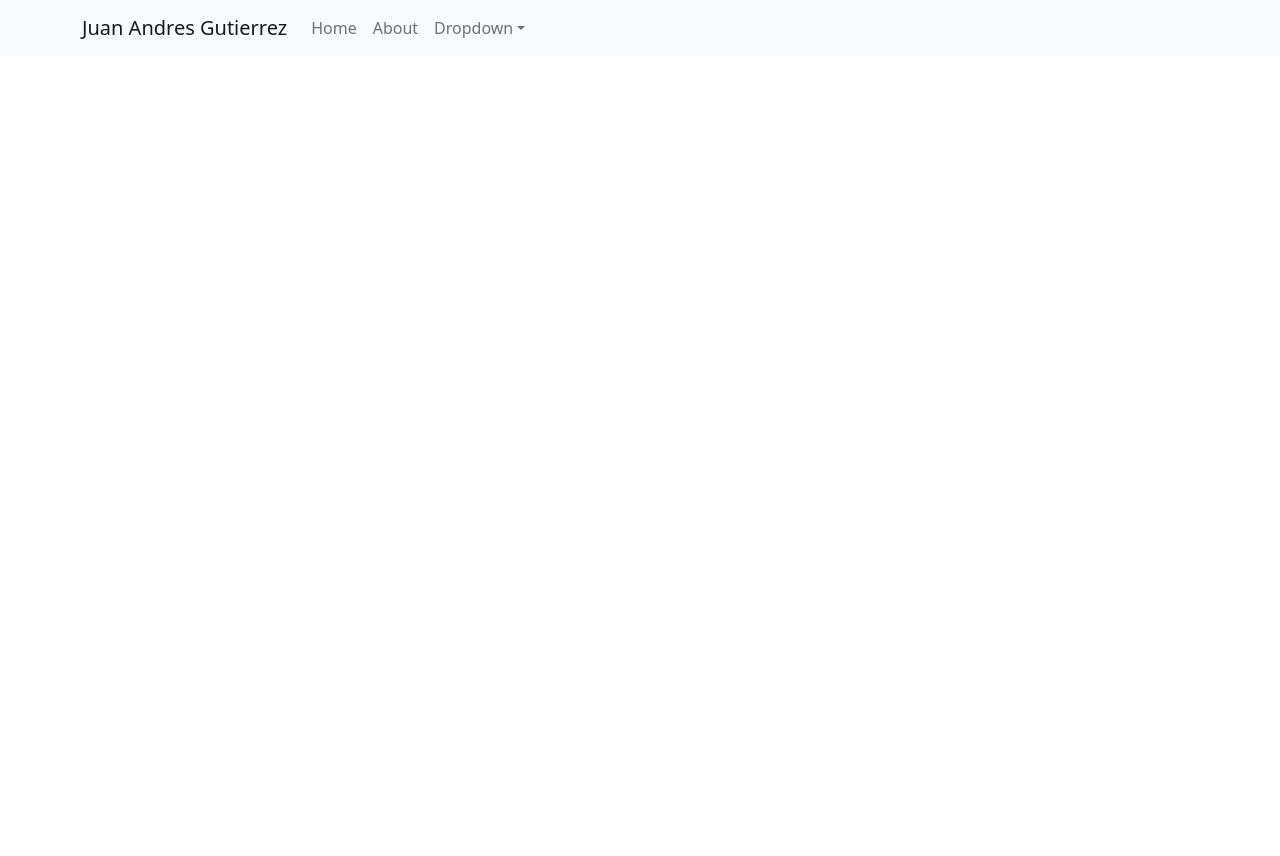
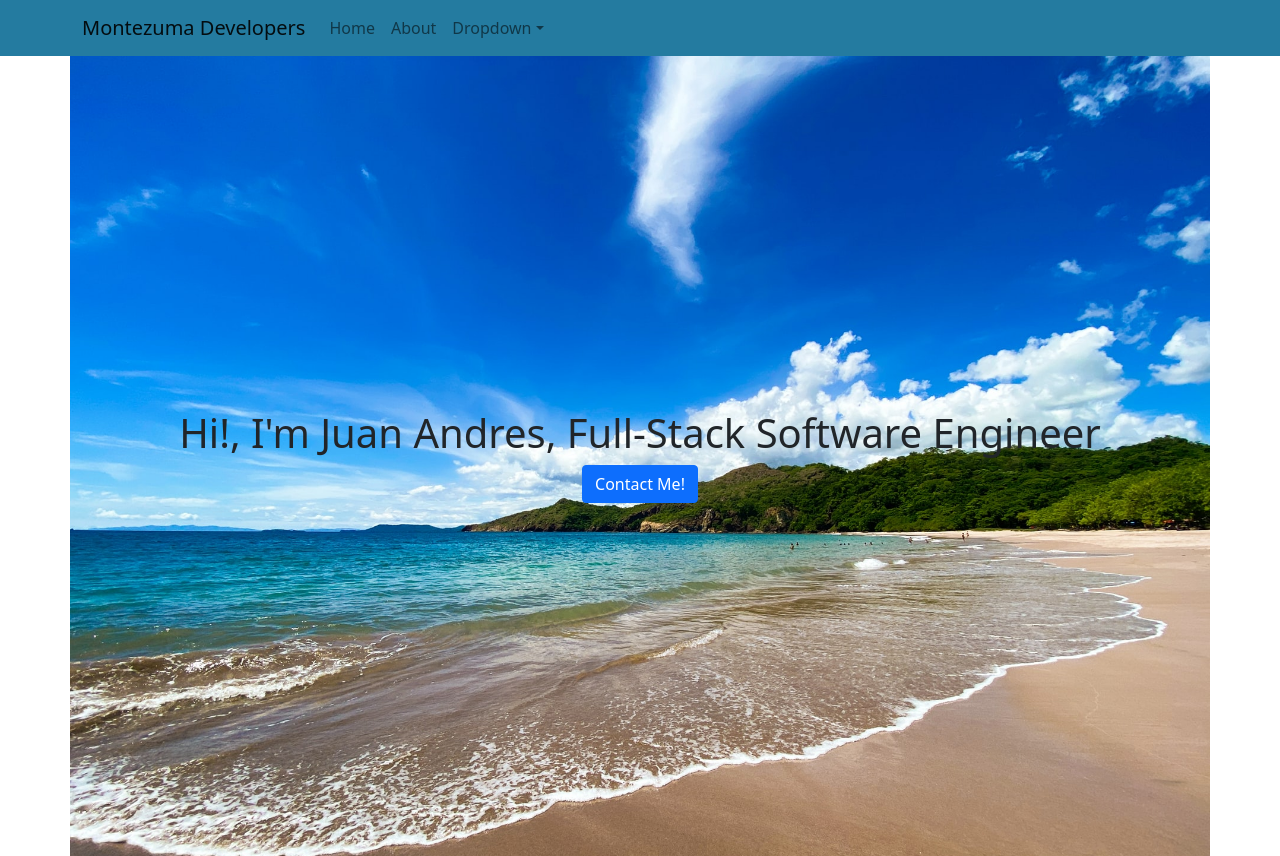
Before and after one commit to JAndrzGutierrez/personal-portfolio, a React (Create React App) app: page / in a window 1280 px wide. Before the commit the page ends 800 px from the top, so only its background shows below. Built offline with nearby package versions, Linux system fonts and the light colour scheme.

Commit message:
Added Landing Page

```diff
--- a/src/App.css
+++ b/src/App.css
@@ -1,4 +1,9 @@
 .App {
+  --cg-blue: #247ba0ff;
+  --minion-yellow: #f4e04dff;
+  --orange-soda: #f06449ff;
+  --raisin-black: #262322ff;
+  --lavender-web: #dadff7ff;
   text-align: center;
 }
 
--- a/src/App.js
+++ b/src/App.js
@@ -1,10 +1,19 @@
 import Header from "./Components/Header/Header";
+import LandingPage from "./Components/Landing-Page/LandingPage";
+import { Routes, Route, Link } from "react-router-dom";
+
 import "./App.css";
+
 
 function App() {
   return (
     <div className="App">
       <Header />
+      <Routes>
+        <Route path="/" element={<LandingPage/>}></Route>
+        <Route></Route>
+        <Route></Route>
+      </Routes>
     </div>
   );
 }
--- /dev/null
+++ b/src/Components/Header/Header.css
@@ -0,0 +1,3 @@
+.Navbar {
+    background-color: var(--cg-blue);
+}
--- a/src/Components/Header/Header.js
+++ b/src/Components/Header/Header.js
@@ -2,17 +2,17 @@ import Container from "react-bootstrap/Container";
 import Navbar from "react-bootstrap/Navbar";
 import Nav from "react-bootstrap/Nav";
 import NavDropdown from "react-bootstrap/NavDropdown";
-
+import './Header.css'
 const Header = () => {
   return (
-    <Navbar bg="light" expand="lg">
+    <Navbar className="Navbar">
       <Container>
-        <Navbar.Brand href="#home">Juan Andres Gutierrez</Navbar.Brand>
+        <Navbar.Brand href="#home">Montezuma Developers</Navbar.Brand>
         <Navbar.Toggle aria-controls="basic-navbar-nav" />
         <Navbar.Collapse id="basic-navbar-nav">
           <Nav className="me-auto">
-            <Nav.Link href="#home">Home</Nav.Link>
-            <Nav.Link href="#link">About</Nav.Link>
+            <Nav.Link href="/">Home</Nav.Link>
+            <Nav.Link href="/about">About</Nav.Link>
             <NavDropdown title="Dropdown" id="basic-nav-dropdown">
               <NavDropdown.Item href="#action/3.1">Action</NavDropdown.Item>
               <NavDropdown.Item href="#action/3.2">
--- /dev/null
+++ b/src/Components/Landing-Page/Landing-Page.css
@@ -0,0 +1,7 @@
+.landing-page-container {
+    height: 100vh;
+    display: flex;
+    justify-content: center;
+    align-items: center;
+    flex-direction: column;
+}
--- /dev/null
+++ b/src/Components/Landing-Page/LandingPage.js
@@ -0,0 +1,20 @@
+import "./Landing-Page.css";
+import Container from "react-bootstrap/Container";
+import Button from "react-bootstrap/Button";
+import crbeach from "../../images/crbeach.jpg";
+
+const LandingPage = () => {
+  return (
+    <Container
+      className="landing-page-container"
+      style={{ backgroundImage: `url(${crbeach})`, backgroundSize:"cover" }}
+    >
+      <Container className="name-container">
+        <h1>Hi!, I'm Juan Andres, Full-Stack Software Engineer</h1>
+      </Container>
+      <Button>Contact Me!</Button>
+    </Container>
+  );
+};
+
+export default LandingPage;
--- a/src/index.js
+++ b/src/index.js
@@ -4,11 +4,12 @@ import './index.css';
 import App from './App';
 import reportWebVitals from './reportWebVitals';
 import 'bootstrap/dist/css/bootstrap.min.css';
+import { BrowserRouter } from "react-router-dom";
 const root = ReactDOM.createRoot(document.getElementById('root'));
 root.render(
-  <React.StrictMode>
-    <App />
-  </React.StrictMode>
+  <BrowserRouter>
+  <App />
+</BrowserRouter>,
 );
 
 // If you want to start measuring performance in your app, pass a function
```
Also changed, not shown: src/images/crbeach.jpg (added).
